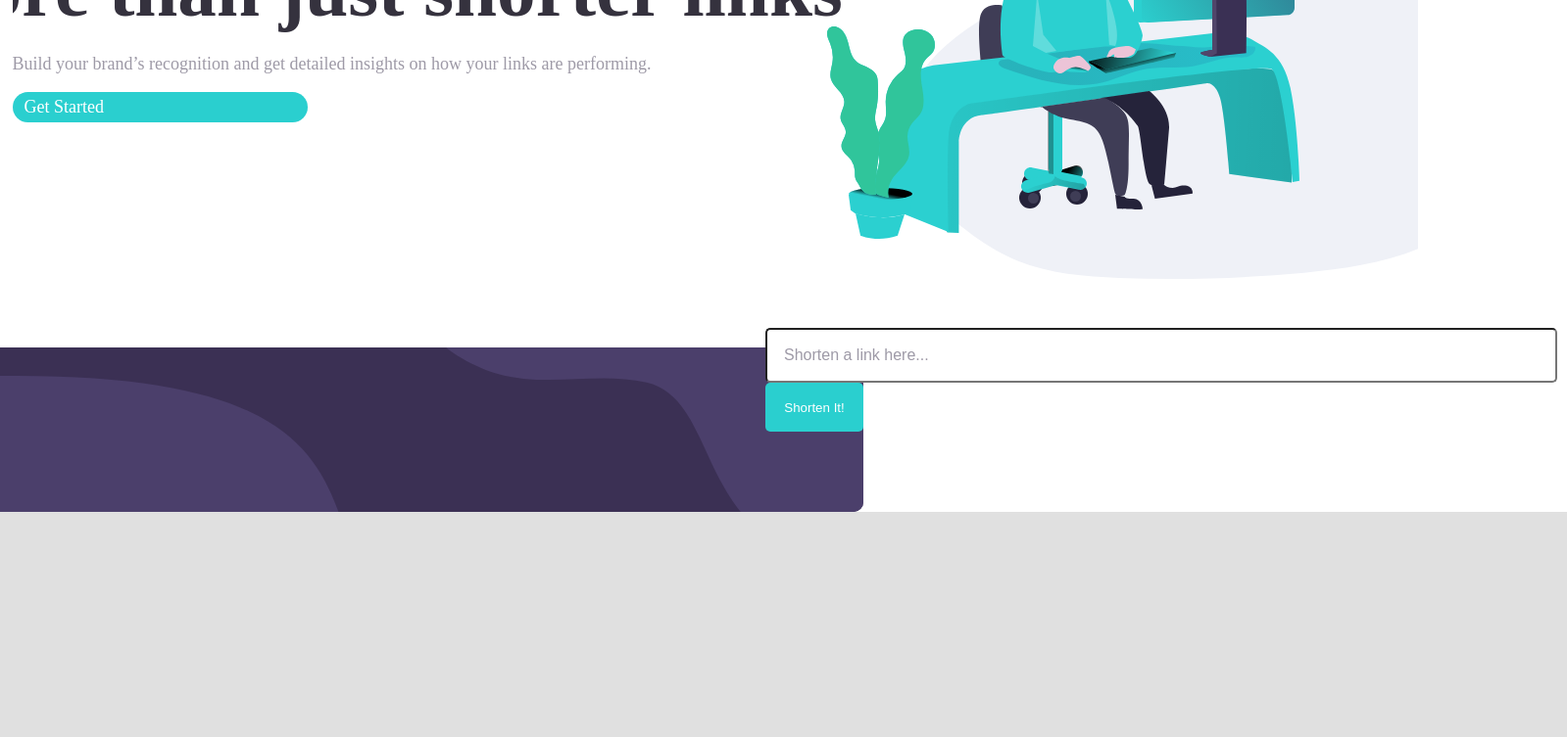
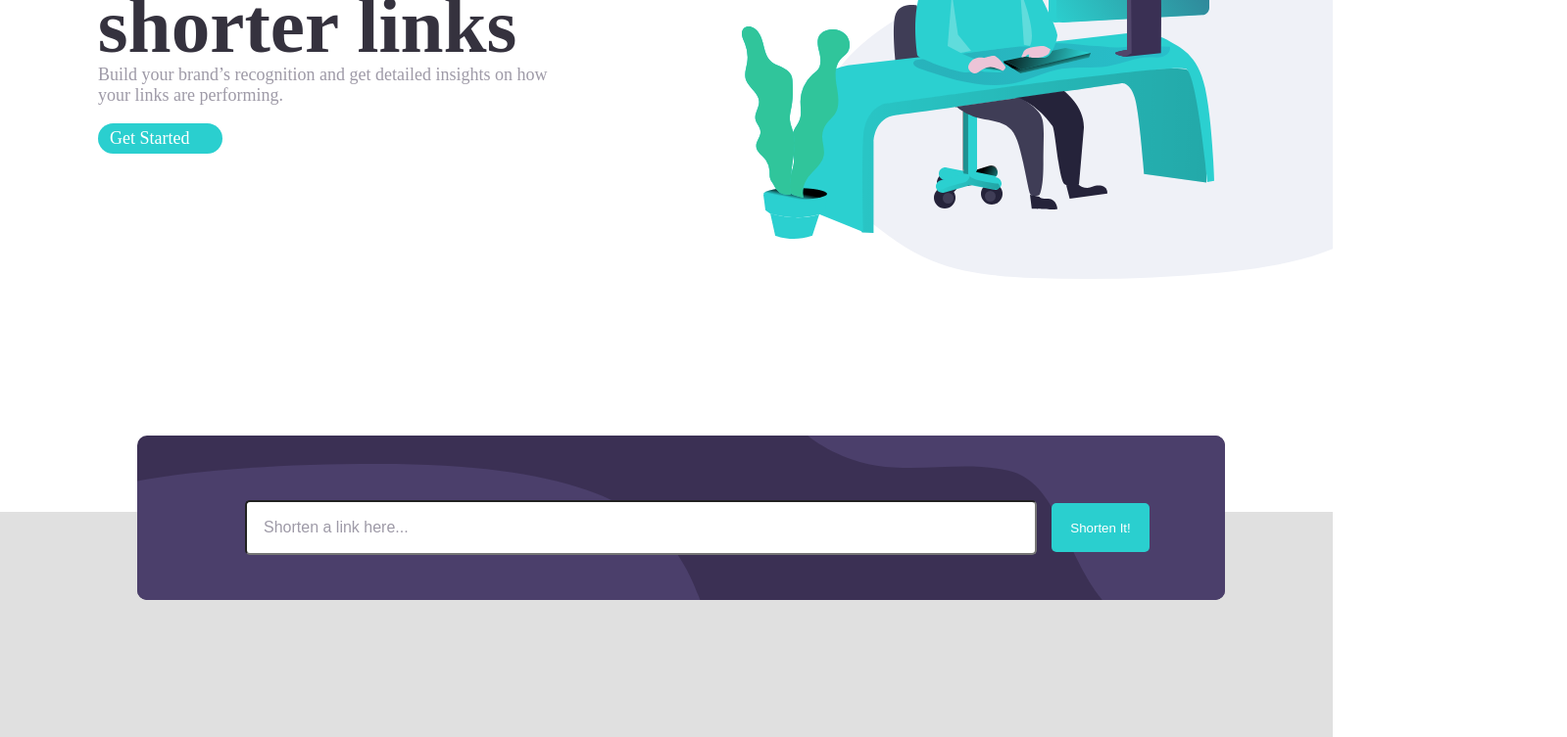
Before and after one commit to izzy-frizzy/react-project, a React (Vite) app in the folder url-sshortening app/: page / in a window 1280 px wide. Shown: the part 344-1097 px from the top of the page at 98% size, 1599 px wide, since content can reach past the window. Built offline with nearby package versions, Linux system fonts and the light colour scheme.

Commit message:
finished desktop view and edited background1 with input

```diff
--- a/url-sshortening app/src/App.css
+++ b/url-sshortening app/src/App.css
@@ -112,20 +112,23 @@ main {
 }
 #input-layer {
   display: flex;
+  position: relative;
+  /* border:black 1px solid; */
+  width: 800px;
 }
 #input-bg {
   background-color: hsl(257, 27%, 26%);
-  /* display: block; */
-  transform: translateY(90px);
-  transform: translateX(90px);
+  display: block;
+  transform: translate(-100px,90px);
   border-radius: 10px;
-
 }
-#input-container {
-  transform: translate(-10px, -20px);
+#form {
+  transform: translate(-1100px, 100px);
   gap: 15px;
   display: flex;
-  /* align-items: center; */
+  /* flex-direction: row; */
+  /* border: 1px solid black; */
+  align-items: center;
 }
 #input-Field {
   width: 800px;
@@ -396,7 +399,7 @@ footer {
 
     display: block;
   }
-  hero {
+  #hero {
     flex-direction: column;
     margin: 0 0 60px;
     width: 100%;
--- a/url-sshortening app/src/App.jsx
+++ b/url-sshortening app/src/App.jsx
@@ -70,7 +70,6 @@ function Hero() {
         </p>
         <p id="get-started1">Get Started</p>
       </div>
-      {/* illustrationwork */}
       <img id="illustration" src={illustration} alt="" />
     </div>
   );
@@ -103,7 +102,7 @@ function ShortenForm({ onAdd }) {
   return (
     <section id="input-layer">
       <img id="input-bg" src={background1} alt="" />
-      <div id="input-container">
+
         <form id="form" onSubmit={handleSubmit}>
           <input
             id="input-Field"
@@ -114,9 +113,9 @@ function ShortenForm({ onAdd }) {
             onChange={(e) => setValue(e.target.value)}
           />
           <button id="shorten-it">Shorten It!</button>
+          <br></br>
           <p id="error-msg" className="error-msg">{error}</p>
         </form>
-      </div>
     </section>
   );
 }
```
